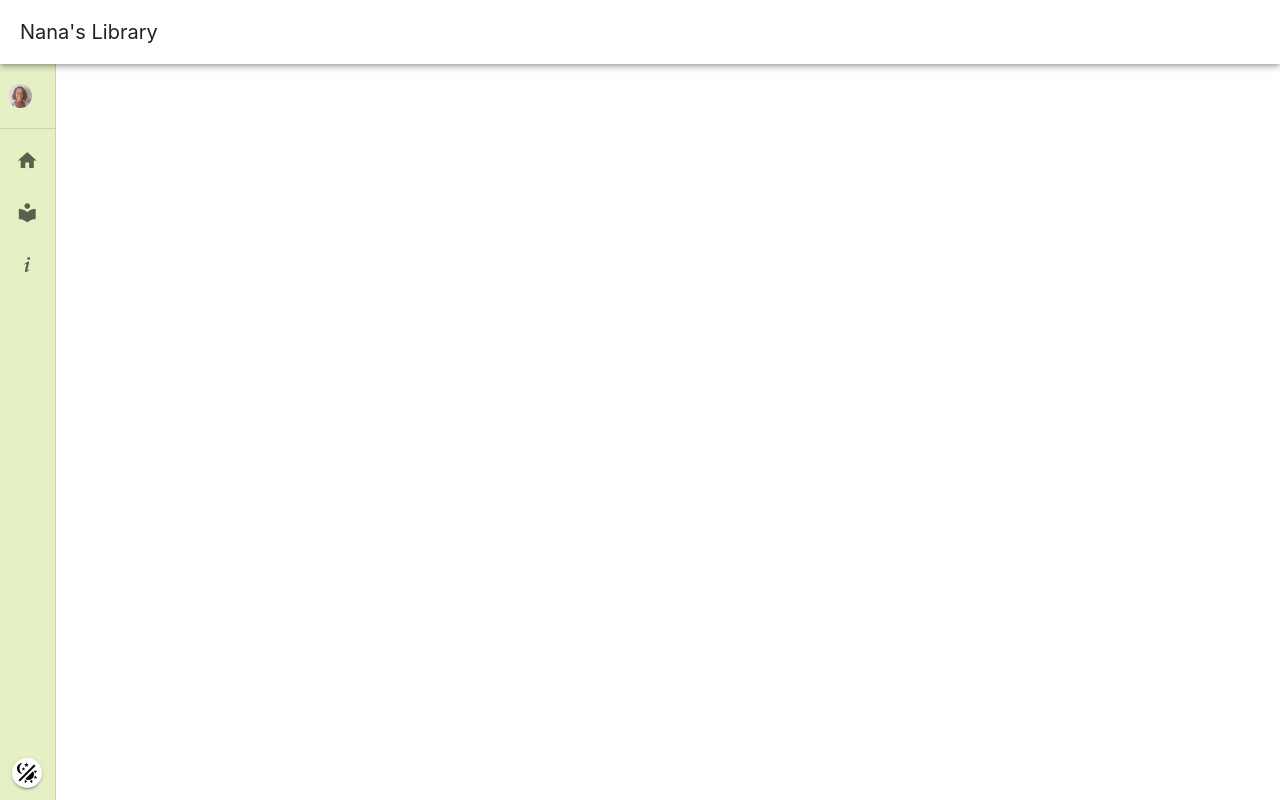
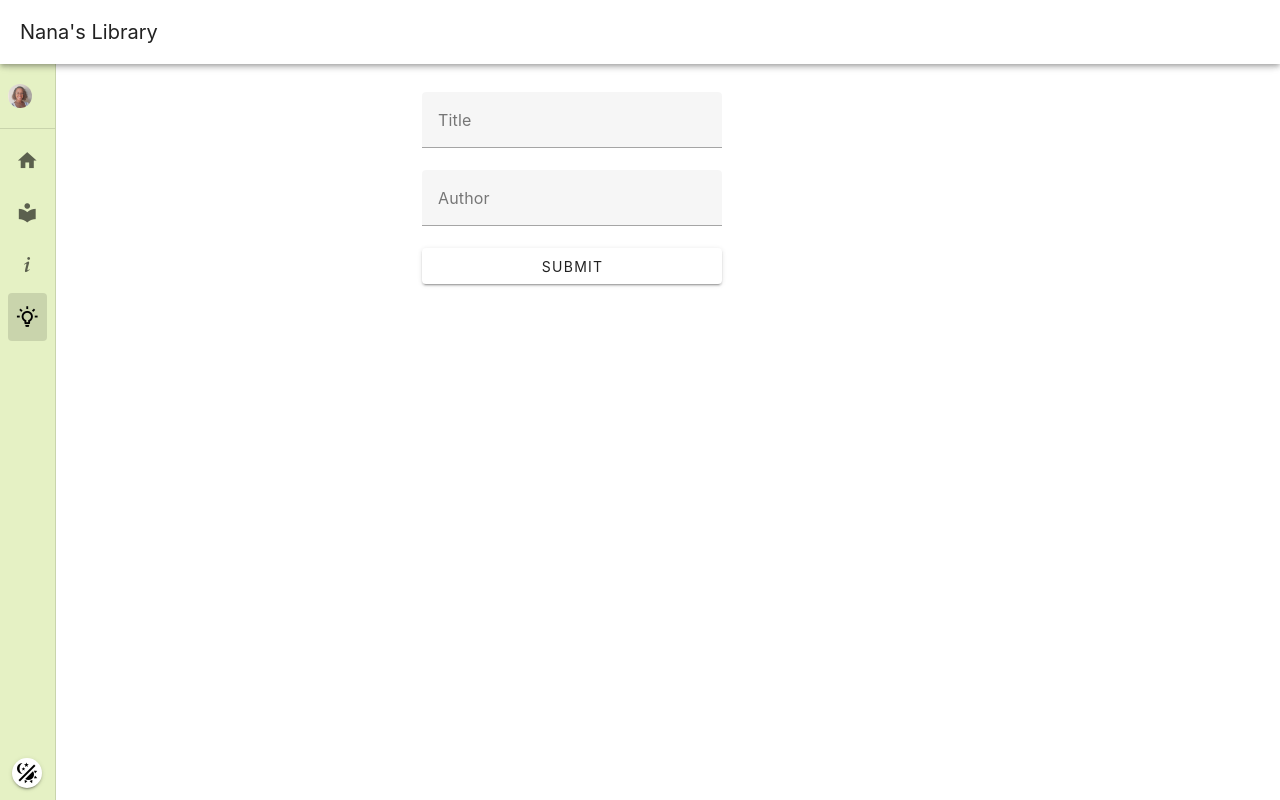
Before and after one commit to Anastacia-Canto/nana-library, a Vue app in the folder frontend/: page /suggestions in a window 1280 px wide. Built offline with nearby package versions, Linux system fonts and the light colour scheme.

Commit message:
including suggestions form w/ proxy pbms

```diff
--- a/frontend/package.json
+++ b/frontend/package.json
@@ -11,6 +11,7 @@
   "dependencies": {
     "pinia": "^2.1.7",
     "vue": "^3.4.21",
+    "vue-nice-validate": "^3.2.5",
     "vue-router": "^4.3.0",
     "vuetify": "^3.5.15"
   },
--- a/frontend/src/App.vue
+++ b/frontend/src/App.vue
@@ -58,6 +58,10 @@ function toggleTheme() {
         prepend-icon="mdi-information-variant"
         title="About"
         ></v-list-item>
+        <v-list-item to="/suggestions"
+        prepend-icon="mdi-lightbulb-on-outline"
+        title="Suggestions"
+        ></v-list-item>
       </v-list>
 
       <div class="toggle pa-3">
--- a/frontend/src/router/index.js
+++ b/frontend/src/router/index.js
@@ -1,7 +1,4 @@
 import { createRouter, createWebHistory } from 'vue-router'
-import HomeView from '../views/HomeView.vue'
-import Books from '../views/Books.vue'
-import BookView from '../views/BookView.vue'
 
 const router = createRouter({
   history: createWebHistory(import.meta.env.BASE_URL),
@@ -9,7 +6,7 @@ const router = createRouter({
     {
       path: '/',
       name: 'home',
-      component: HomeView
+      component:  () => import('../views/HomeView.vue')
     },
     {
       path: '/about',
@@ -22,12 +19,17 @@ const router = createRouter({
     {
       path: '/books',
       name: 'books',
-      component: Books
+      component: () => import('../views/Books.vue')
     },
     {
       path: '/books/:id',
       name: 'book',
       component:() => import ('../views/BookView.vue')
+    },
+    {
+      path: '/suggestions',
+      name: 'suggestions',
+      component: () => import('../views/SuggestionsView.vue')
     }
   ]
 })
--- /dev/null
+++ b/frontend/src/views/SuggestionsView.vue
@@ -0,0 +1,43 @@
+<script>
+
+export default {
+	data() {
+		return {
+			suggestion: {
+				title: "",
+				author: ""
+			}
+		}
+	},
+	methods: {
+		register() {
+			if (this.suggestion.title != "" && this.suggestion.author != ""){
+				console.log("All good!");
+			} else {
+				console.log("Empty fields");
+			}
+			// this is becoming as a Proxy. Fix it!!
+			console.log(this.suggestion);
+		}
+	}
+}
+</script>
+<template>
+	<form name="suggestion-form">
+		<div class="form">
+			<v-text-field label="Title" v-model="suggestion.title"></v-text-field>
+			<v-text-field label="Author" v-model="suggestion.author"></v-text-field>
+		</div>
+		<v-btn block type="submit" @click.prevent="register">Submit</v-btn>
+
+	</form>
+
+</template>
+
+<style>
+
+.form {
+	width: 300px;
+}
+
+</style>
```
Also changed, not shown: 1 other file (tests, documents, lock files or other folders).
